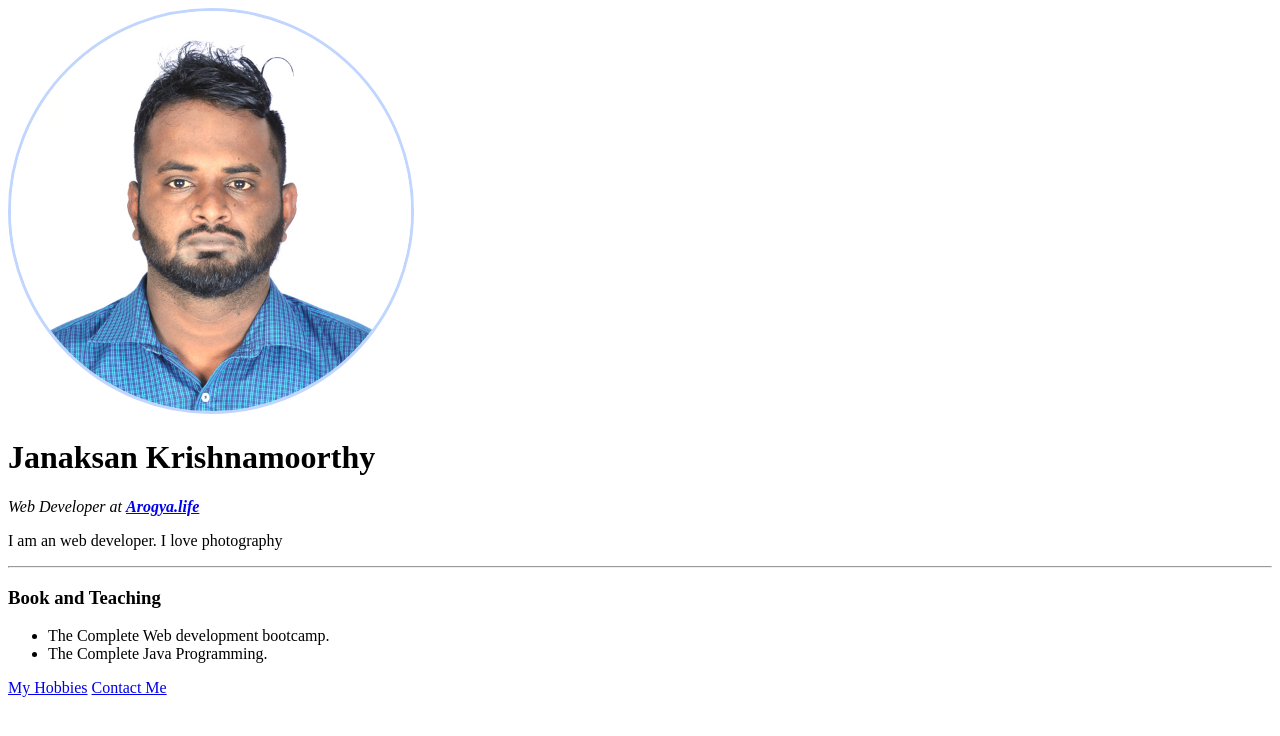
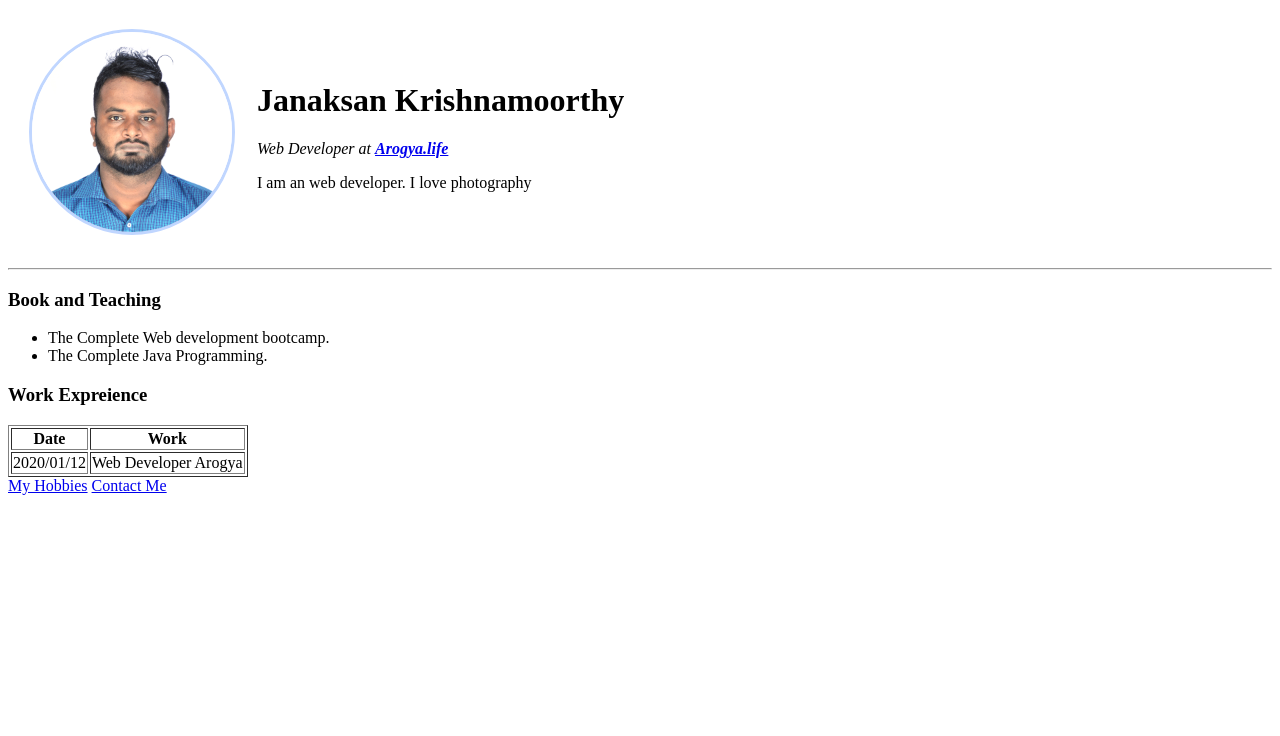
Before and after one commit to Janaksan/WebDevelopment, a plain HTML site: page Html-Personal-Site/index.html in a window 1280 px wide. Drawn offline with Linux system fonts and the light colour scheme.

Commit message:
tables added

```diff
--- a/Html-Personal-Site/index.html
+++ b/Html-Personal-Site/index.html
@@ -8,18 +8,25 @@
       .profile-pic{
         border: 3px solid #c0d6ff;
         border-radius: 100%;
-        width: 400px;
-        height: 400px;
+        width: 200px;
+        height: 200px;
     }
       }
     </style>
   </head>
   <body>
-    <img src="img/profile.jpg" alt="Profile" class="profile-pic">
-      <h1>Janaksan Krishnamoorthy</h1>
-      <p><em>Web Developer at <strong><a href="https://web.arogya.life/">Arogya.life</a></strong></em></p>
+    <table cellspacing="20">
+      <tr>
+        <td><img src="img/profile.jpg" alt="Profile" class="profile-pic"></td>
+        <td><h1>Janaksan Krishnamoorthy</h1><p><em>Web Developer at <strong><a href="https://web.arogya.life/">Arogya.life</a></strong></em></p>
 
-      <p>I am an web developer. I love photography</p>
+        <p>I am an web developer. I love photography</p></td>
+
+      </tr>
+    </table>
+
+
+
 
       <hr>
 
@@ -30,6 +37,23 @@
         <li>The Complete Java Programming.</li>
       </ul>
 
+      <h3>Work Expreience</h3>
+      <table border="1">
+        <thead>
+          <tr>
+            <th>Date</th>
+            <th>Work</th>
+          </tr>
+        </thead>
+
+        <tbody>
+          <tr>
+            <td>2020/01/12</td>
+            <td>Web Developer Arogya</td>
+          </tr>
+        </tbody>
+      </table>
+
       <a href="hobbies.html">My Hobbies</a>
       <a href="contact.html">Contact Me</a>
   </body>
```
